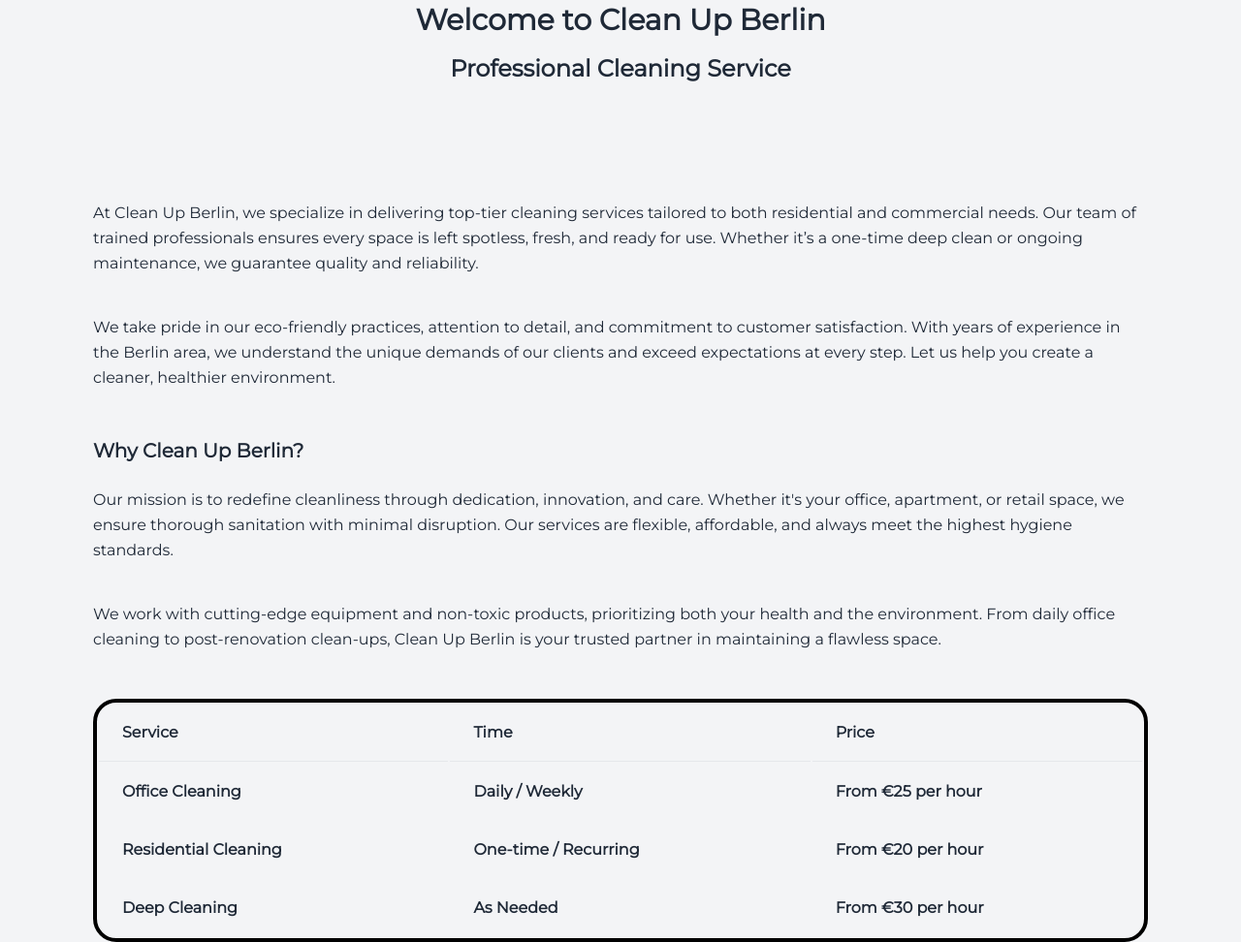
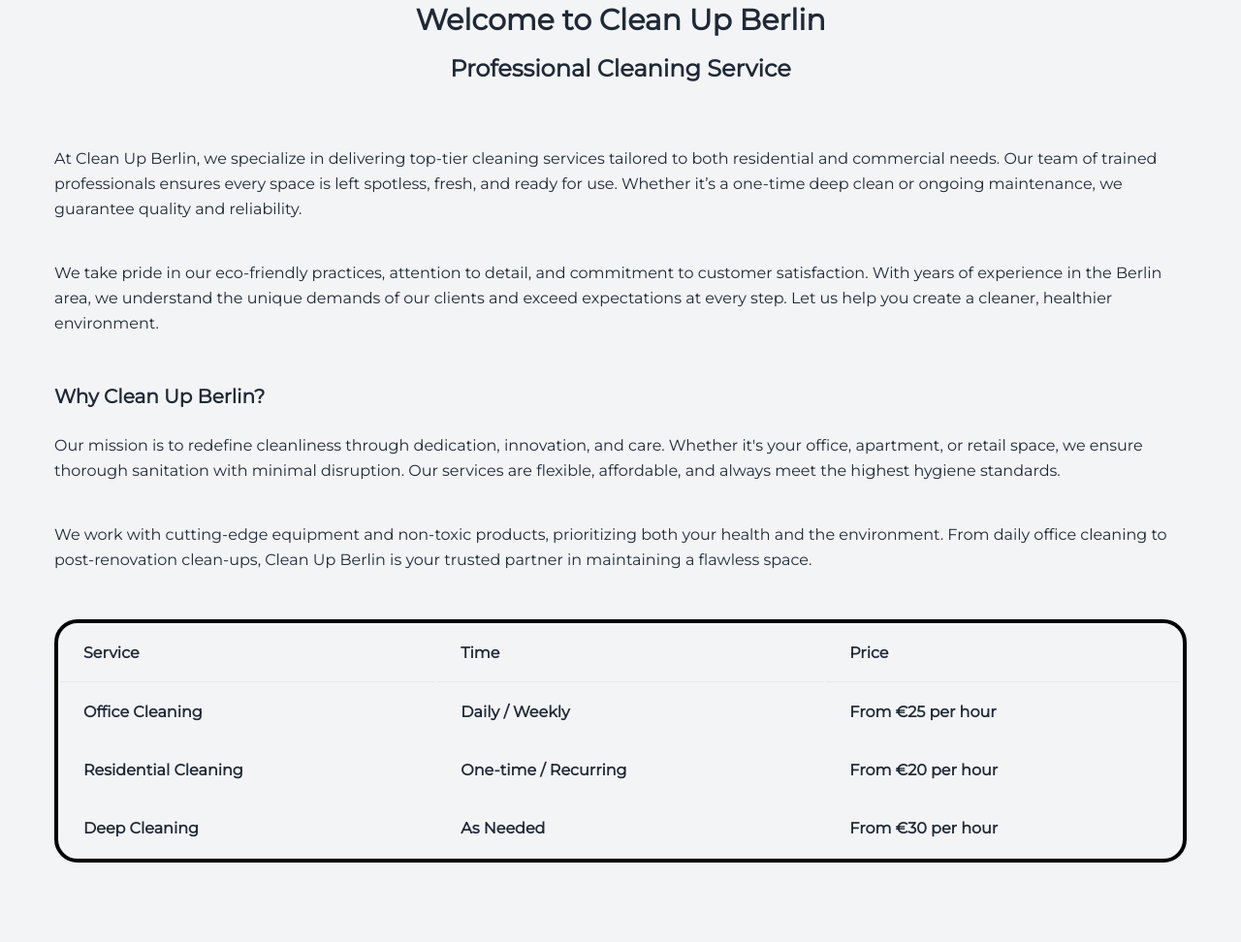
Before and after one commit to AzizaAziz101/Push28.05, a plain HTML site: page index.html in a window 1280 px wide. Shown: the part 936-1908 px from the top of the page at 97% size. Drawn offline with nearby package versions, Linux system fonts and the light colour scheme.

Commit message:
Initial commit

```diff
--- a/index.html
+++ b/index.html
@@ -69,7 +69,7 @@
     <h2 class="text-2xl font-semibold mb-6">Professional Cleaning Service</h2>
   </div>
 
-<div class="container mx-auto px-10 md:px-20 py-12 md:py-20">
+<div class="container mx-auto px-6 md:px-10 py-6">
   <p class="mb-10 leading-relaxed">
     At Clean Up Berlin, we specialize in delivering top-tier cleaning services
     tailored to both residential and commercial needs. Our team of trained
```
